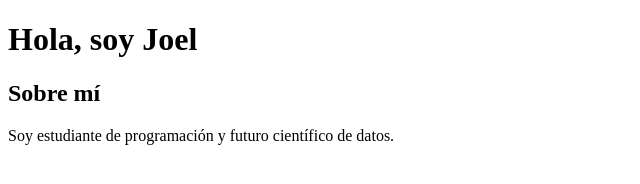
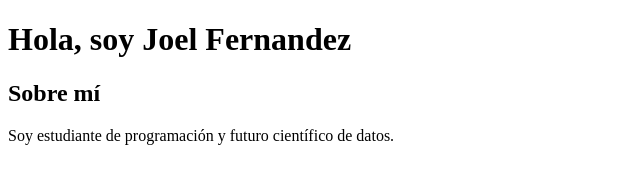
Before and after one commit to AndSyncX/git-basico-avanzado, a plain HTML site: page index.html in a window 1280 px wide. Shown: the whole page, without its empty margins (0-640 px from the left). Drawn offline with Linux system fonts and the light colour scheme.

Commit message:
Apellido añadido al título

```diff
--- a/index.html
+++ b/index.html
@@ -4,7 +4,7 @@
     <title>Mi Portafolio</title>
 </head>
 <body>
-    <h1>Hola, soy Joel</h1>
+    <h1>Hola, soy Joel Fernandez</h1>
     <h2>Sobre mí</h2>
     <p>Soy estudiante de programación y futuro científico de datos.</p>
 </body>
```
